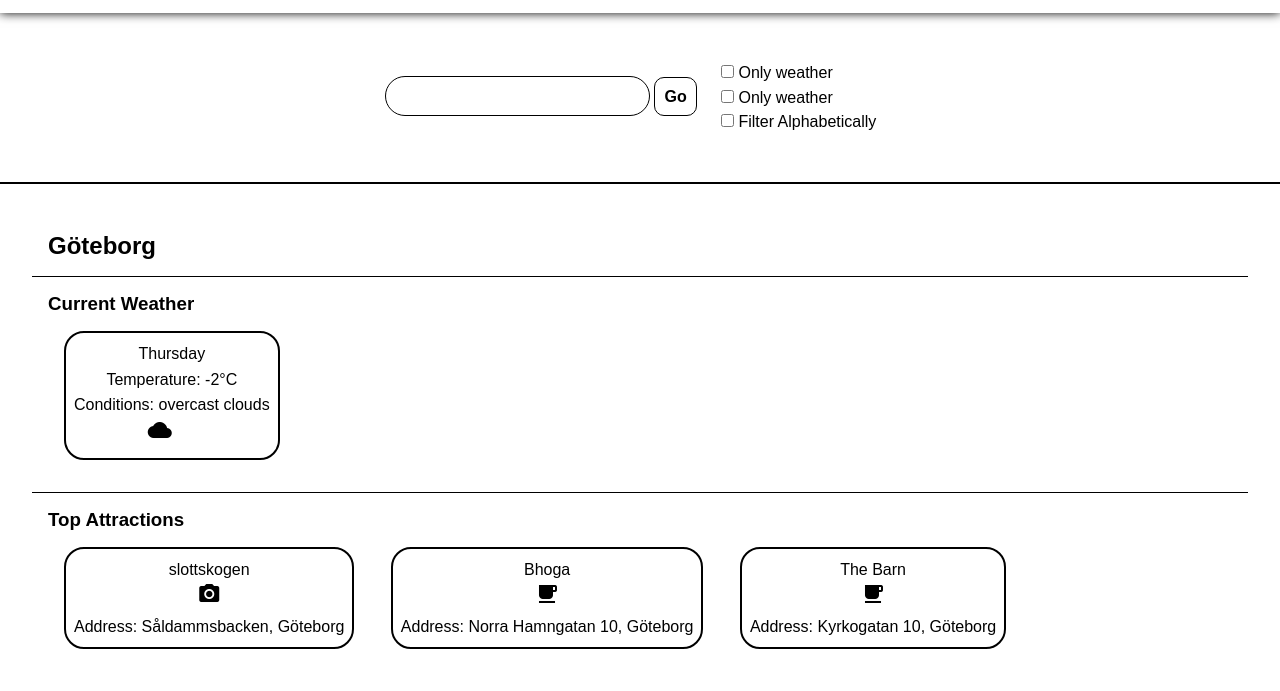
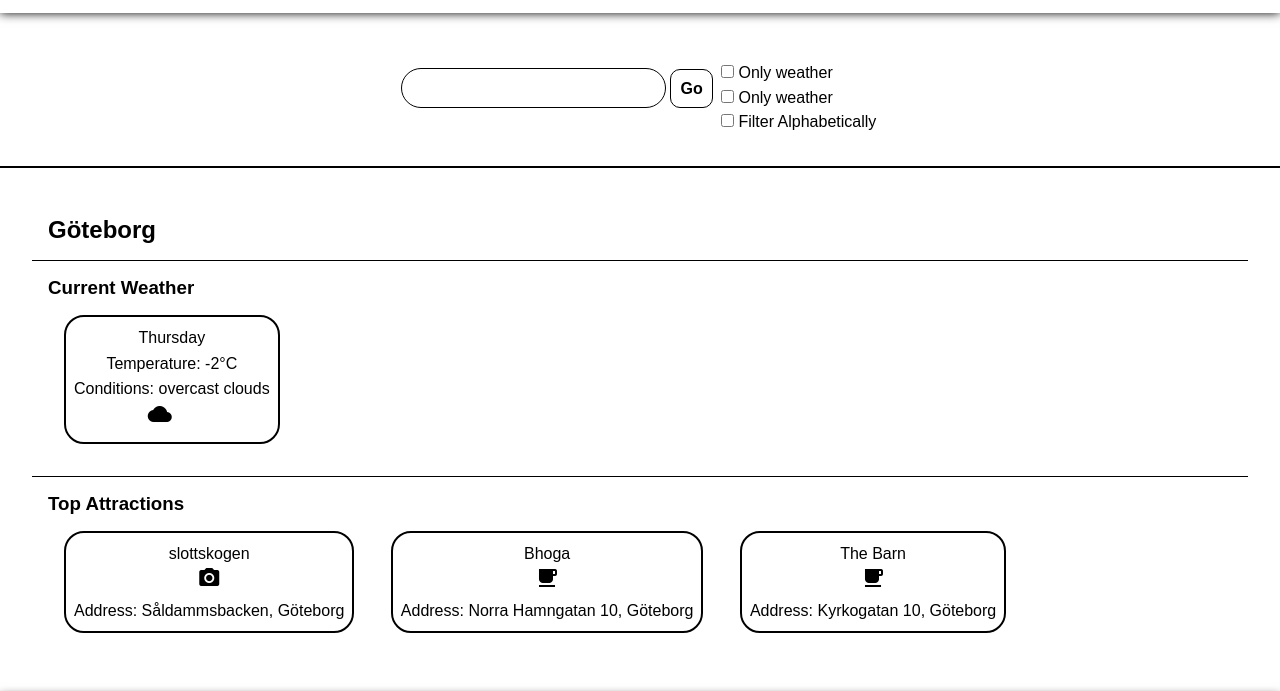
Before and after one commit to Yetr0/CityTravel, a plain HTML site: page index.html in a window 1280 px wide. Shown: the part 64-755 px from the top of the page. Drawn offline with Linux system fonts and the light colour scheme.

Commit message:
fixed .list padding

```diff
--- a/style.css
+++ b/style.css
@@ -54,7 +54,7 @@ nav{
 
 .list{
     text-align: left;
-    padding:1rem;
+    padding-top:1rem;
     display: inline-block;
     list-style: none;
     vertical-align: middle;
```
